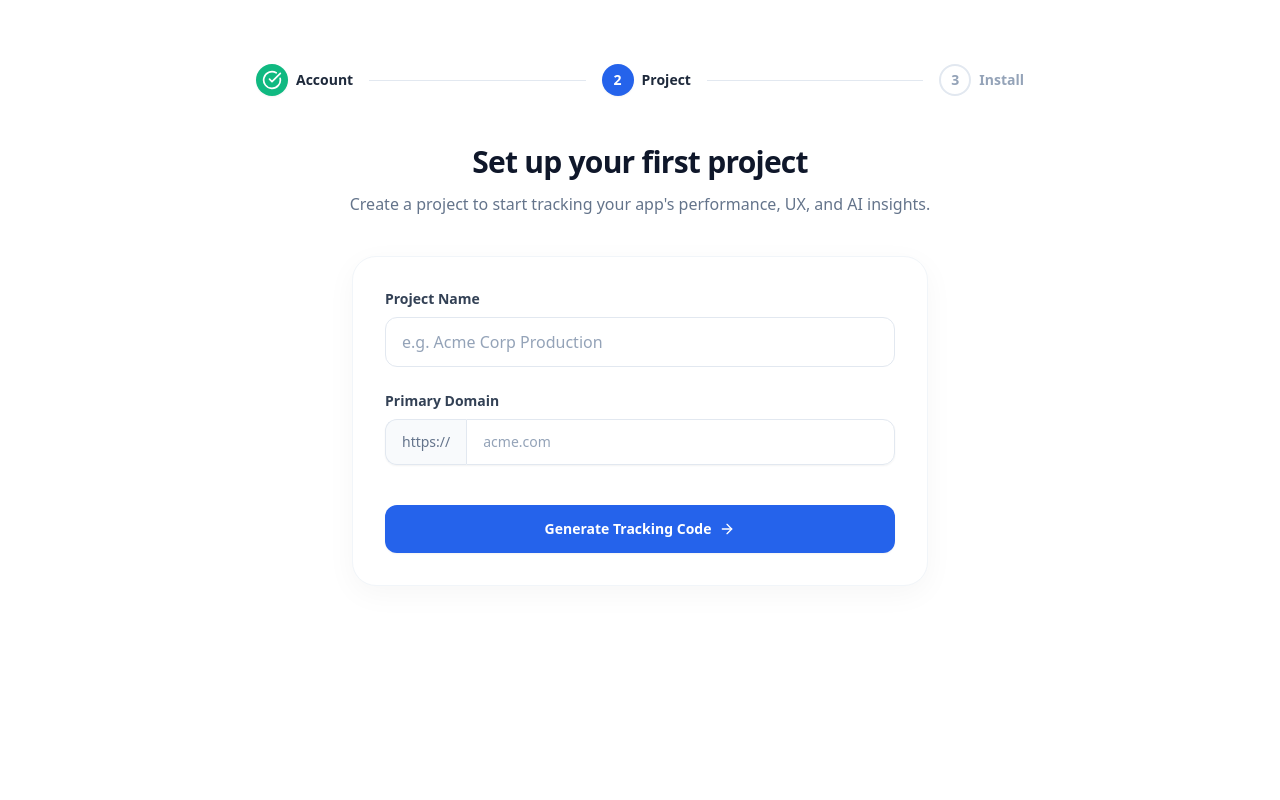
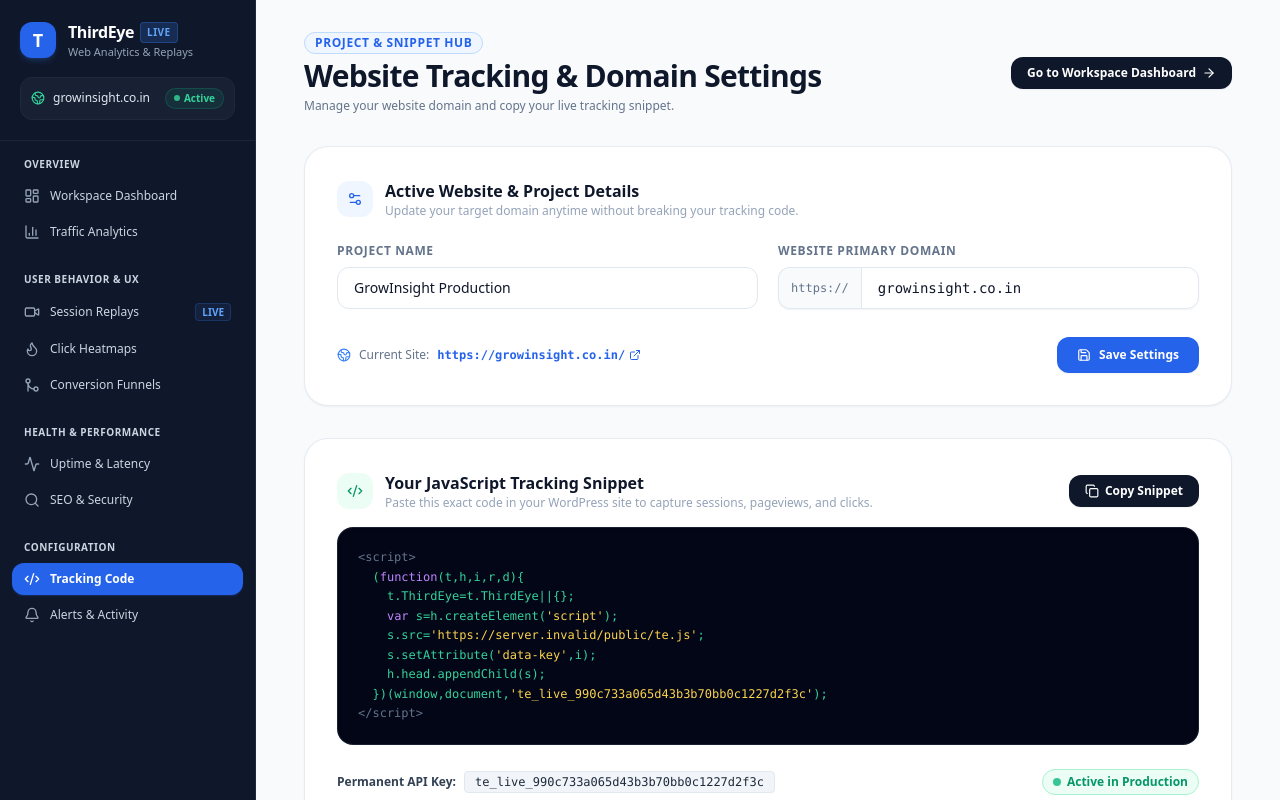
Before and after one commit to kalyugikanha/thirdeye, a Next.js app in the folder apps/web/: page /onboarding in a window 1280 px wide. Shown: the top 800 px of the page. Built offline with nearby package versions, Linux system fonts and the light colour scheme; no server answers; sample sign-in values are in the browser's storage.

Commit message:
feat: configure growinsight.co.in as active domain, add PATCH project endpoint, and convert onboarding into Project & Snippet Settings Hub

```diff
--- a/apps/web/src/app/onboarding/page.tsx
+++ b/apps/web/src/app/onboarding/page.tsx
@@ -1,115 +1,237 @@
 "use client";
 
-import { useState } from 'react';
-import { CheckCircle, ArrowRight, Copy, TerminalSquare, Loader2 } from 'lucide-react';
+import { useState, useEffect } from 'react';
 import { useRouter } from 'next/navigation';
+import {
+  CheckCircle2,
+  Copy,
+  TerminalSquare,
+  Loader2,
+  Globe2,
+  Save,
+  ArrowRight,
+  Check,
+  ExternalLink,
+  Code2,
+  Settings2,
+  Sparkles
+} from 'lucide-react';
+import Sidebar from '@/components/Sidebar';
 import { apiUrl, API_BASE } from '@/lib/api';
+
+interface Project {
+  id: number;
+  name: string;
+  domain: string;
+  api_key: string;
+}
 
 export default function OnboardingPage() {
   const router = useRouter();
-  const [step, setStep] = useState(2); // Start at project step
-  const [loading, setLoading] = useState(false);
-  const [projectName, setProjectName] = useState('');
-  const [domain, setDomain] = useState('');
-  const [apiKey, setApiKey] = useState('');
+  const [loading, setLoading] = useState(true);
+  const [saving, setSaving] = useState(false);
+  const [activeProject, setActiveProject] = useState<Project | null>(null);
 
-  const handleGenerate = async (e: React.FormEvent) => {
+  // Form states
+  const [projectName, setProjectName] = useState('GrowInsight Production');
+  const [domain, setDomain] = useState('growinsight.co.in');
+  const [apiKey, setApiKey] = useState('te_live_990c733a065d43b3b70bb0c1227d2f3c');
+  const [saveSuccess, setSaveSuccess] = useState(false);
+  const [copied, setCopied] = useState(false);
+
+  useEffect(() => {
+    const token = localStorage.getItem('te_token');
+    if (!token) {
+      router.push('/login');
+      return;
+    }
+
+    const loadProjects = async () => {
+      try {
+        const res = await fetch(apiUrl('/api/projects'), {
+          headers: { Authorization: `Bearer ${token}` }
+        });
+        if (res.status === 401) {
+          localStorage.removeItem('te_token');
+          router.push('/login');
+          return;
+        }
+        if (res.ok) {
+          const projects = await res.json();
+          if (Array.isArray(projects) && projects.length > 0) {
+            const p = projects[0];
+            setActiveProject(p);
+            setProjectName(p.name || 'GrowInsight Production');
+            setDomain(p.domain || 'growinsight.co.in');
+            if (p.api_key) setApiKey(p.api_key);
+          }
+        }
+      } catch (err) {
+        console.error('Failed to load project details:', err);
+      } finally {
+        setLoading(false);
+      }
+    };
+
+    loadProjects();
+  }, [router]);
+
+  // Handle Domain & Name Update
+  const handleSaveSettings = async (e: React.FormEvent) => {
     e.preventDefault();
-    if (!projectName || !domain) return;
+    if (!projectName.trim() || !domain.trim()) return;
 
-    setLoading(true);
+    setSaving(true);
+    setSaveSuccess(false);
+
     try {
       const token = localStorage.getItem('te_token');
-      if (!token) return router.push('/login');
+      const cleanDomain = domain.replace('https://', '').replace('http://', '').replace(/\/$/, '').trim();
 
-      const response = await fetch(apiUrl('/api/projects'), {
+      if (activeProject) {
+        // Update existing project via PATCH
+        const res = await fetch(apiUrl(`/api/projects/${activeProject.id}`), {
+          method: 'PATCH',
+          headers: {
+            'Content-Type': 'application/json',
+            Authorization: `Bearer ${token}`
+          },
+          body: JSON.stringify({
+            name: projectName.trim(),
+            domain: cleanDomain
+          })
+        });
+
+        if (res.ok) {
+          const updated = await res.json();
+          setActiveProject(updated);
+          setDomain(updated.domain);
+          setProjectName(updated.name);
+          setSaveSuccess(true);
+          setTimeout(() => setSaveSuccess(false), 3000);
+        }
+      } else {
+        // Create new project if none existed
+        const res = await fetch(apiUrl('/api/projects'), {
           method: 'POST',
           headers: {
             'Content-Type': 'application/json',
-          'Authorization': `Bearer ${token}`
+            Authorization: `Bearer ${token}`
           },
           body: JSON.stringify({
-          name: projectName,
-          domain: domain
+            name: projectName.trim(),
+            domain: cleanDomain,
+            api_key: apiKey
           })
         });
 
-      if (response.ok) {
-        const data = await response.json();
-        setApiKey(data.api_key);
-        setStep(3); // Move to install step
+        if (res.ok) {
+          const created = await res.json();
+          setActiveProject(created);
+          setDomain(created.domain);
+          setProjectName(created.name);
+          setSaveSuccess(true);
+          setTimeout(() => setSaveSuccess(false), 3000);
         }
-    } catch (error) {
-      console.error('Failed to create project:', error);
+      }
+    } catch (err) {
+      console.error('Failed to update project settings:', err);
+      alert('Failed to update settings. Please try again.');
     } finally {
-      setLoading(false);
+      setSaving(false);
     }
   };
 
   const copyToClipboard = () => {
     const code = `<script>\n  (function(t,h,i,r,d){\n    t.ThirdEye=t.ThirdEye||{};\n    var s=h.createElement('script');\n    s.src='${API_BASE}/public/te.js';\n    s.setAttribute('data-key',i);\n    h.head.appendChild(s);\n  })(window,document,'${apiKey}');\n</script>`;
     navigator.clipboard.writeText(code);
-    alert('Copied to clipboard!');
+    setCopied(true);
+    setTimeout(() => setCopied(false), 2500);
   };
 
+  if (loading) {
     return (
-    <div className="min-h-screen bg-white flex flex-col pt-16 px-6">
+      <div className="flex min-h-screen bg-slate-50 text-slate-900 font-sans">
+        <Sidebar />
+        <main className="flex-1 flex items-center justify-center">
+          <Loader2 className="w-8 h-8 animate-spin text-blue-600" />
+        </main>
+      </div>
+    );
+  }
 
-      <div className="max-w-3xl mx-auto w-full">
-        {/* Progress Tracker */}
-        <div className="flex items-center justify-between mb-12">
-          <div className="flex items-center gap-2">
-            <div className="w-8 h-8 rounded-full bg-emerald-500 text-white flex items-center justify-center font-bold text-sm shadow-sm">
-              <CheckCircle className="w-5 h-5" />
+  return (
+    <div className="flex min-h-screen bg-slate-50 text-slate-900 font-sans selection:bg-blue-100">
+      <Sidebar />
+
+      <main className="flex-1 flex flex-col pt-8 px-8 lg:px-12 overflow-y-auto">
+        <div className="w-full max-w-5xl mx-auto flex flex-col gap-8 pb-16">
+
+          {/* Header */}
+          <div className="flex flex-col sm:flex-row sm:items-center justify-between gap-4">
+            <div>
+              <div className="flex items-center gap-2 mb-1">
+                <span className="text-xs font-bold uppercase tracking-wider text-blue-600 bg-blue-50 px-2.5 py-0.5 rounded-full border border-blue-200">
+                  Project & Snippet Hub
+                </span>
               </div>
-            <span className="text-sm font-semibold text-slate-800">Account</span>
-          </div>
-          <div className="h-px bg-slate-200 flex-1 mx-4"></div>
-          <div className="flex items-center gap-2">
-            <div className={`w-8 h-8 rounded-full flex items-center justify-center font-bold text-sm shadow-sm ${step >= 2 ? 'bg-blue-600 text-white' : 'border-2 border-slate-200 text-slate-400'}`}>
-              {step > 2 ? <CheckCircle className="w-5 h-5" /> : '2'}
-            </div>
-            <span className={`text-sm font-semibold ${step >= 2 ? 'text-slate-800' : 'text-slate-400'}`}>Project</span>
-          </div>
-          <div className="h-px bg-slate-200 flex-1 mx-4"></div>
-          <div className="flex items-center gap-2">
-            <div className={`w-8 h-8 rounded-full flex items-center justify-center font-bold text-sm ${step >= 3 ? 'bg-blue-600 text-white shadow-sm' : 'border-2 border-slate-200 text-slate-400'}`}>
-              3
-            </div>
-            <span className={`text-sm font-semibold ${step >= 3 ? 'text-slate-800' : 'text-slate-400'}`}>Install</span>
-          </div>
-        </div>
-
-        {/* Content Area - Step 2: Project Info */}
-        {step === 2 && (
-          <>
-            <div className="text-center mb-10">
-              <h1 className="text-3xl font-bold tracking-tight text-slate-900 mb-3">
-                Set up your first project
+              <h1 className="text-2xl lg:text-3xl font-extrabold tracking-tight text-slate-900">
+                Website Tracking & Domain Settings
               </h1>
-              <p className="text-slate-500">
-                Create a project to start tracking your app's performance, UX, and AI insights.
+              <p className="text-xs text-slate-500 mt-1">
+                Manage your website domain and copy your live tracking snippet.
               </p>
             </div>
 
-            <div className="bg-white border border-slate-100 shadow-[0_8px_30px_rgb(0,0,0,0.04)] rounded-3xl p-8 max-w-xl mx-auto">
-              <form className="space-y-6" onSubmit={handleGenerate}>
+            <button
+              onClick={() => router.push('/')}
+              className="flex items-center gap-1.5 px-4 py-2 rounded-xl text-xs font-semibold bg-slate-900 text-white hover:bg-slate-800 transition-colors shadow-sm self-start sm:self-center"
+            >
+              Go to Workspace Dashboard <ArrowRight className="w-3.5 h-3.5" />
+            </button>
+          </div>
+
+          {/* CARD 1: Domain & Project Settings (EDITABLE) */}
+          <div className="bg-white rounded-3xl p-6 lg:p-8 border border-slate-200/80 shadow-sm">
+            <div className="flex items-center justify-between mb-6">
+              <div className="flex items-center gap-3">
+                <div className="w-9 h-9 rounded-xl bg-blue-50 text-blue-600 flex items-center justify-center">
+                  <Settings2 className="w-4 h-4" />
+                </div>
                 <div>
-                  <label className="block text-sm font-semibold text-slate-700 mb-2">Project Name</label>
+                  <h2 className="text-base font-bold text-slate-900">Active Website & Project Details</h2>
+                  <p className="text-xs text-slate-400">Update your target domain anytime without breaking your tracking code.</p>
+                </div>
+              </div>
+              {saveSuccess && (
+                <span className="flex items-center gap-1.5 text-xs font-bold text-emerald-700 bg-emerald-50 px-3 py-1.5 rounded-xl border border-emerald-200">
+                  <CheckCircle2 className="w-4 h-4 text-emerald-500" /> Settings Saved!
+                </span>
+              )}
+            </div>
+
+            <form onSubmit={handleSaveSettings} className="space-y-5">
+              <div className="grid grid-cols-1 md:grid-cols-2 gap-5">
+                <div>
+                  <label className="block text-xs font-bold uppercase tracking-wider text-slate-500 mb-2">
+                    Project Name
+                  </label>
                   <input
                     type="text"
                     value={projectName}
                     onChange={(e) => setProjectName(e.target.value)}
                     required
-                    placeholder="e.g. Acme Corp Production"
-                    className="block w-full rounded-xl border border-slate-200 px-4 py-3 placeholder-slate-400 focus:border-blue-500 focus:outline-none focus:ring-1 focus:ring-blue-500 transition-colors"
+                    placeholder="e.g. GrowInsight Production"
+                    className="w-full rounded-xl border border-slate-200 px-4 py-2.5 text-sm font-medium text-slate-900 placeholder-slate-400 focus:border-blue-500 focus:outline-none focus:ring-1 focus:ring-blue-500"
                   />
                 </div>
 
                 <div>
-                  <label className="block text-sm font-semibold text-slate-700 mb-2">Primary Domain</label>
+                  <label className="block text-xs font-bold uppercase tracking-wider text-slate-500 mb-2">
+                    Website Primary Domain
+                  </label>
                   <div className="flex rounded-xl shadow-sm">
-                    <span className="inline-flex items-center rounded-l-xl border border-r-0 border-slate-200 bg-slate-50 px-4 text-slate-500 sm:text-sm">
+                    <span className="inline-flex items-center rounded-l-xl border border-r-0 border-slate-200 bg-slate-50 px-3 text-xs text-slate-500 font-mono">
                       https://
                     </span>
                     <input
@@ -117,80 +239,130 @@
                       value={domain}
                       onChange={(e) => setDomain(e.target.value)}
                       required
-                      placeholder="acme.com"
-                      className="block w-full min-w-0 flex-1 rounded-none rounded-r-xl border border-slate-200 px-4 py-3 placeholder-slate-400 focus:border-blue-500 focus:outline-none focus:ring-1 focus:ring-blue-500 sm:text-sm"
+                      placeholder="growinsight.co.in"
+                      className="block w-full min-w-0 flex-1 rounded-none rounded-r-xl border border-slate-200 px-4 py-2.5 text-sm font-medium text-slate-900 placeholder-slate-400 focus:border-blue-500 focus:outline-none focus:ring-1 focus:ring-blue-500 font-mono"
                     />
                   </div>
                 </div>
+              </div>
 
-                <div className="pt-4">
+              <div className="pt-2 flex items-center justify-between">
+                <div className="flex items-center gap-2 text-xs text-slate-500">
+                  <Globe2 className="w-3.5 h-3.5 text-blue-500" />
+                  <span>Current Site:</span>
+                  <a
+                    href={`https://${domain.replace('https://', '')}`}
+                    target="_blank"
+                    rel="noreferrer"
+                    className="font-mono text-blue-600 hover:underline flex items-center gap-1 font-semibold"
+                  >
+                    https://{domain.replace('https://', '')}/ <ExternalLink className="w-3 h-3" />
+                  </a>
+                </div>
+
                 <button
                   type="submit"
-                    disabled={loading}
-                    className="w-full flex items-center justify-center gap-2 rounded-xl bg-blue-600 px-4 py-3.5 text-sm font-semibold text-white shadow-sm hover:bg-blue-500 transition-colors disabled:opacity-70"
+                  disabled={saving}
+                  className="flex items-center gap-2 px-5 py-2.5 bg-blue-600 hover:bg-blue-500 text-white rounded-xl text-xs font-semibold shadow-sm transition-all disabled:opacity-50"
                 >
-                    {loading ? <Loader2 className="w-4 h-4 animate-spin" /> : 'Generate Tracking Code'}
-                    {!loading && <ArrowRight className="w-4 h-4" />}
+                  {saving ? <Loader2 className="w-3.5 h-3.5 animate-spin" /> : <Save className="w-3.5 h-3.5" />}
+                  {saving ? 'Saving...' : 'Save Settings'}
                 </button>
               </div>
             </form>
           </div>
-          </>
-        )}
 
-        {/* Content Area - Step 3: Install Snippet */}
-        {step === 3 && (
-          <>
-            <div className="text-center mb-10">
-              <h1 className="text-3xl font-bold tracking-tight text-slate-900 mb-3">
-                Install your tracking snippet
-              </h1>
-              <p className="text-slate-500">
-                Paste this code inside the <code>&lt;head&gt;</code> tag of your website to start receiving data.
+          {/* CARD 2: Active Tracking Snippet Code */}
+          <div className="bg-white rounded-3xl p-6 lg:p-8 border border-slate-200/80 shadow-sm">
+            <div className="flex items-center justify-between mb-4">
+              <div className="flex items-center gap-3">
+                <div className="w-9 h-9 rounded-xl bg-emerald-50 text-emerald-600 flex items-center justify-center">
+                  <Code2 className="w-4 h-4" />
+                </div>
+                <div>
+                  <h2 className="text-base font-bold text-slate-900">Your JavaScript Tracking Snippet</h2>
+                  <p className="text-xs text-slate-400">
+                    Paste this exact code in your WordPress site to capture sessions, pageviews, and clicks.
+                  </p>
+                </div>
+              </div>
+
+              <button
+                onClick={copyToClipboard}
+                className="flex items-center gap-1.5 px-4 py-2 bg-slate-900 text-white hover:bg-slate-800 rounded-xl text-xs font-semibold shadow-sm transition-colors"
+              >
+                {copied ? <Check className="w-3.5 h-3.5 text-emerald-400" /> : <Copy className="w-3.5 h-3.5" />}
+                {copied ? 'Code Copied!' : 'Copy Snippet'}
+              </button>
+            </div>
+
+            {/* Code Box */}
+            <div className="bg-slate-950 rounded-2xl p-5 overflow-x-auto border border-slate-800/80 my-4 shadow-inner">
+              <pre className="text-xs text-emerald-400 font-mono leading-relaxed select-all">
+                <span className="text-slate-500">&lt;script&gt;</span>{'\n'}
+                {'  '}(<span className="text-purple-400">function</span>(t,h,i,r,d){'{'}{'\n'}
+                {'    '}t.ThirdEye=t.ThirdEye||{'{'}{'}'};{'\n'}
+                {'    '}<span className="text-purple-400">var</span> s=h.createElement(<span className="text-amber-300">'script'</span>);{'\n'}
+                {'    '}s.src=<span className="text-amber-300">'{API_BASE}/public/te.js'</span>;{'\n'}
+                {'    '}s.setAttribute(<span className="text-amber-300">'data-key'</span>,i);{'\n'}
+                {'    '}h.head.appendChild(s);{'\n'}
+                {'  '}{'}'})(window,document,<span className="text-amber-300">'{apiKey}'</span>);{'\n'}
+                <span className="text-slate-500">&lt;/script&gt;</span>
+              </pre>
+            </div>
+
+            {/* Key info pill */}
+            <div className="flex flex-wrap items-center justify-between text-xs text-slate-500 pt-2 gap-2">
+              <div className="flex items-center gap-2">
+                <span className="font-semibold text-slate-700">Permanent API Key:</span>
+                <span className="font-mono bg-slate-100 text-slate-800 px-2.5 py-0.5 rounded border border-slate-200">
+                  {apiKey}
+                </span>
+              </div>
+              <span className="flex items-center gap-1.5 font-semibold text-emerald-600 bg-emerald-50 px-2.5 py-1 rounded-full border border-emerald-200">
+                <span className="w-2 h-2 rounded-full bg-emerald-500 animate-pulse"></span>
+                Active in Production
+              </span>
+            </div>
+          </div>
+
+          {/* CARD 3: WordPress Quick Guide */}
+          <div className="bg-gradient-to-r from-blue-50 to-indigo-50/60 rounded-3xl p-6 lg:p-8 border border-blue-100">
+            <h3 className="font-bold text-slate-900 text-base mb-4 flex items-center gap-2">
+              <Sparkles className="w-4 h-4 text-blue-600" /> How to install in WordPress (2 Simple Steps):
+            </h3>
+
+            <div className="grid grid-cols-1 md:grid-cols-2 gap-4">
+              <div className="bg-white p-5 rounded-2xl border border-blue-100 shadow-sm space-y-2">
+                <div className="w-6 h-6 rounded-full bg-blue-600 text-white font-bold text-xs flex items-center justify-center">
+                  1
+                </div>
+                <h4 className="font-bold text-slate-900 text-sm">Via WPCode Plugin (Recommended)</h4>
+                <p className="text-xs text-slate-600 leading-relaxed">
+                  In your WordPress Admin, go to <strong>Plugins &rarr; Add New</strong>, search for <strong>WPCode (Insert Headers and Footers)</strong> and install it.
+                </p>
+                <p className="text-xs text-slate-600 leading-relaxed">
+                  Then click <strong>Code Snippets &rarr; Header & Footer</strong>, paste this code into the <strong>Header</strong> box, and click Save!
                 </p>
               </div>
 
-            <div className="bg-white border border-slate-100 shadow-[0_8px_30px_rgb(0,0,0,0.04)] rounded-3xl p-8 max-w-2xl mx-auto">
-              <div className="flex items-center justify-between mb-4">
-                <div className="flex items-center gap-2 text-sm font-semibold text-slate-700">
-                  <TerminalSquare className="w-4 h-4 text-blue-500" />
-                  JavaScript Snippet
+              <div className="bg-white p-5 rounded-2xl border border-blue-100 shadow-sm space-y-2">
+                <div className="w-6 h-6 rounded-full bg-blue-600 text-white font-bold text-xs flex items-center justify-center">
+                  2
                 </div>
-                <button
-                  onClick={copyToClipboard}
-                  className="flex items-center gap-1.5 text-xs font-medium text-slate-600 hover:text-blue-600 transition-colors bg-slate-50 px-3 py-1.5 rounded-lg border border-slate-200"
-                >
-                  <Copy className="w-3.5 h-3.5" /> Copy Code
-                </button>
+                <h4 className="font-bold text-slate-900 text-sm">Directly in Theme (header.php)</h4>
+                <p className="text-xs text-slate-600 leading-relaxed">
+                  Alternatively, in WordPress Admin go to <strong>Appearance &rarr; Theme File Editor</strong>.
+                </p>
+                <p className="text-xs text-slate-600 leading-relaxed">
+                  Open <code className="bg-slate-100 px-1 rounded font-mono">header.php</code>, paste the code right before the closing <code className="bg-slate-100 px-1 rounded font-mono">&lt;/head&gt;</code> tag, and save the file.
+                </p>
+              </div>
+            </div>
           </div>
 
-              <div className="bg-slate-900 rounded-xl p-4 overflow-x-auto mb-8">
-                <pre className="text-sm text-emerald-400 font-mono leading-relaxed">
-                  <span className="text-slate-400">&lt;script&gt;</span>{'\n'}
-                  {'  '}(<span className="text-purple-400">function</span>(t,h,i,r,d){'{'}{'\n'}
-                  {'    '}t.ThirdEye=t.ThirdEye||{'{'}{'}'};{'\n'}
-                  {'    '}<span className="text-purple-400">var</span> s=h.createElement(<span className="text-amber-300">'script'</span>);{'\n'}
-                  {'    '}s.src=<span className="text-amber-300">`'{API_BASE}/public/te.js'`</span>;{'\n'}
-                  {'    '}s.setAttribute(<span className="text-amber-300">'data-key'</span>,i);{'\n'}
-                  {'    '}h.head.appendChild(s);{'\n'}
-                  {'  '}{'}'})(window,document,<span className="text-amber-300">'{apiKey}'</span>);{'\n'}
-                  <span className="text-slate-400">&lt;/script&gt;</span>
-                </pre>
         </div>
-
-              <div className="flex gap-4">
-                <button
-                  onClick={() => router.push('/')}
-                  className="flex-1 flex items-center justify-center gap-2 rounded-xl bg-blue-600 px-4 py-3 text-sm font-semibold text-white shadow-sm hover:bg-blue-500 transition-colors"
-                >
-                  Go to Dashboard <ArrowRight className="w-4 h-4" />
-                </button>
-              </div>
-            </div>
-          </>
-        )}
-
-      </div>
+      </main>
     </div>
   );
 }
--- a/apps/web/src/app/page.tsx
+++ b/apps/web/src/app/page.tsx
@@ -48,7 +48,7 @@
   const [recordingCount, setRecordingCount] = useState(0);
   const [loading, setLoading] = useState(true);
   const [copiedKey, setCopiedKey] = useState(false);
-  const [domain, setDomain] = useState('scanpe.in');
+  const [domain, setDomain] = useState('growinsight.co.in');
   const [apiKey, setApiKey] = useState('te_live_990c733a065d43b3b70bb0c1227d2f3c');
 
   // AI query state
@@ -105,7 +105,7 @@
       if (projRes.ok) {
         const projects = await projRes.json();
         if (projects.length > 0) {
-          setDomain(projects[0].domain || 'scanpe.in');
+          setDomain(projects[0].domain || 'growinsight.co.in');
           if (projects[0].api_key) setApiKey(projects[0].api_key);
         }
       }
--- a/apps/web/src/components/Sidebar.tsx
+++ b/apps/web/src/components/Sidebar.tsx
@@ -17,6 +17,7 @@
   CheckCircle2
 } from 'lucide-react';
 import { useEffect, useState } from 'react';
+import { apiUrl } from '@/lib/api';
 
 interface NavGroup {
   label: string;
@@ -64,7 +65,7 @@
   const pathname = usePathname();
   const router = useRouter();
   const [userEmail, setUserEmail] = useState('scan.pe.in@gmail.com');
-  const [domain, setDomain] = useState('scanpe.in');
+  const [domain, setDomain] = useState('growinsight.co.in');
 
   useEffect(() => {
     try {
@@ -72,6 +73,20 @@
       if (storedUser) {
         const parsed = JSON.parse(storedUser);
         if (parsed.email) setUserEmail(parsed.email);
+      }
+
+      const token = localStorage.getItem('te_token');
+      if (token) {
+        fetch(apiUrl('/api/projects'), {
+          headers: { Authorization: `Bearer ${token}` }
+        })
+          .then((res) => res.json())
+          .then((projs) => {
+            if (Array.isArray(projs) && projs.length > 0 && projs[0].domain) {
+              setDomain(projs[0].domain);
+            }
+          })
+          .catch(() => {});
       }
     } catch (e) {}
   }, []);
```
Also changed, not shown: 1 other file (tests, documents, lock files or other folders). Lines whose indentation alone changed are shown as unchanged.
